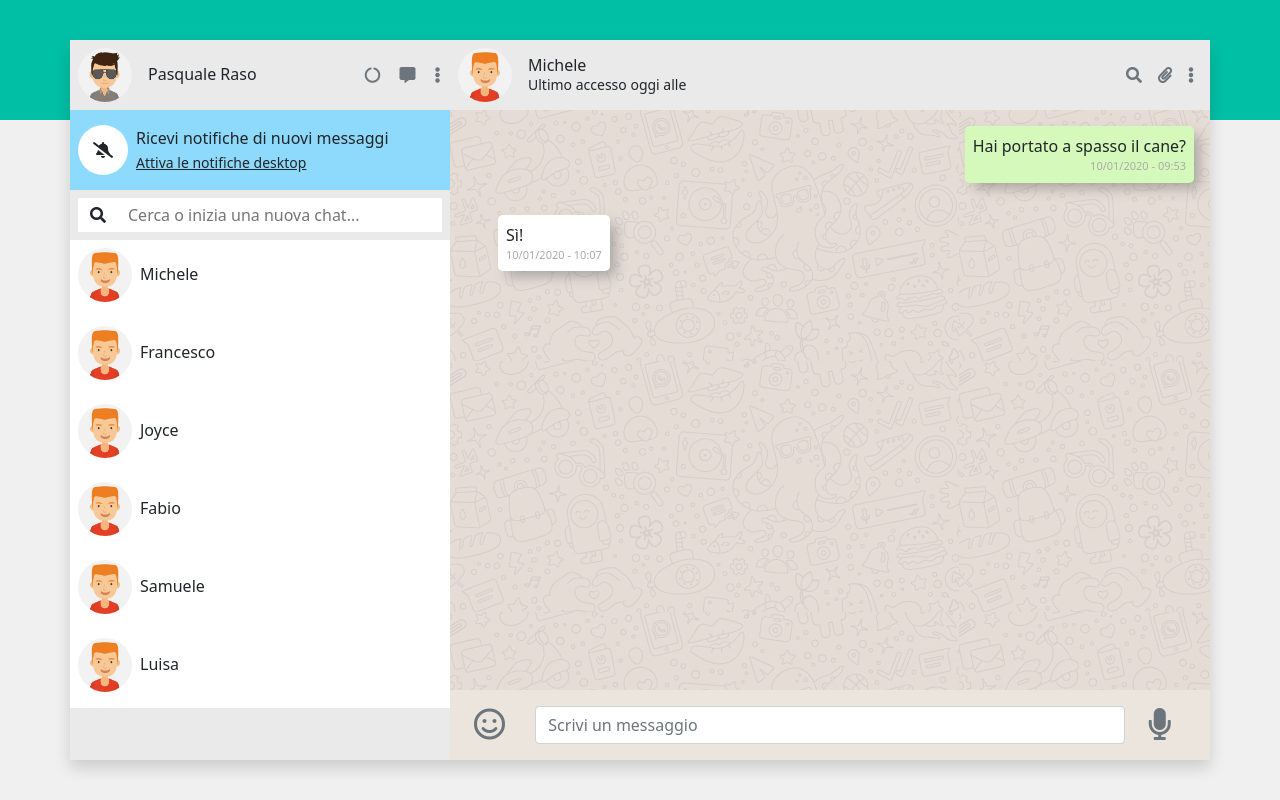
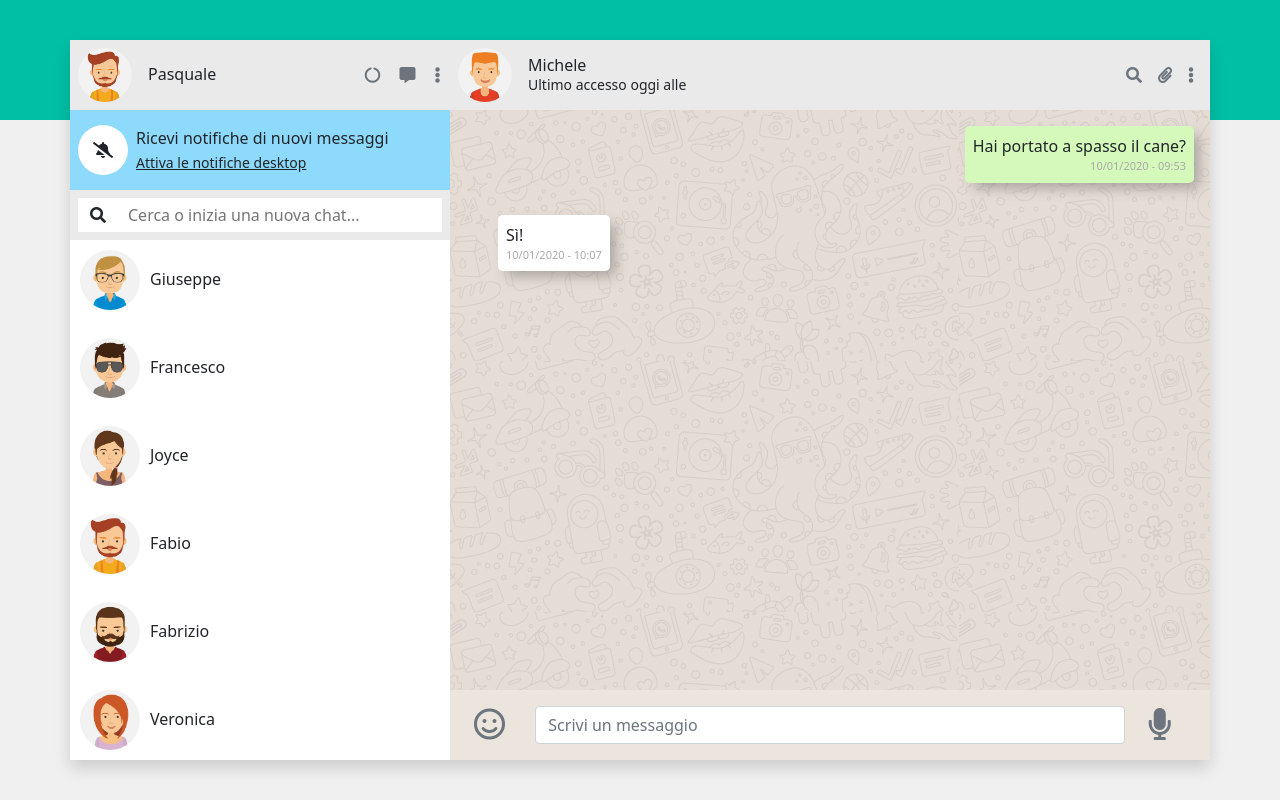
Before and after one commit to Pasquale-Raso/vue-boolzapp, a plain HTML site: page index.html in a window 1280 px wide. Drawn offline with nearby package versions, Linux system fonts and the light colour scheme.

Commit message:
img chat list

```diff
--- a/index.html
+++ b/index.html
@@ -34,14 +34,12 @@
             class="col-4 p-0 h-100 bg-light-gray d-flex flex-column"
           >
             <!-- USER -->
-            <section
-              class="user-section flex-shrink-0 d-flex justify-content-between"
-            >
+            <section class="user-section flex-shrink-0 d-flex justify-content-between">
               <div class="media">
                 <figure>
-                  <img src="img/avatar_2.jpg" />
+                  <img :src="`img/avatar${contactsList.user.avatar}.jpg`"/>
                 </figure>
-                <div class="h6 media-text">Pasquale Raso</div>
+                <div class="h6 media-text">{{ contactsList.user.name }}</div>
               </div>
               <div
                 class="
@@ -86,9 +84,8 @@
                   v-for="(contact, index) in contacts"
                   v-if="showItem(contact.name)"
                   class="media h6 media-text">
-                  <figure >
-                    <img src="img/avatar_1.jpg"/>
-                  </figure>
+                  <img :src="`img/avatar${contact.avatar}.jpg`" class="mediaList">
+                </figure>
                   {{contact.name}}
                 </li>
               </ul>
--- a/js/javascript.js
+++ b/js/javascript.js
@@ -6,13 +6,13 @@ const app = new Vue({
     searchTerm: "",
     contactsList: {
       user: {
-        name: "Nome Utente",
-        avatar: "_io",
+        name: "Pasquale",
+        avatar: "_4",
       },
       contacts: [
         {
-          name: "Michele",
-          avatar: "_1",
+          name: "Giuseppe",
+          avatar: "_3",
           visible: true,
           messages: [
             {
@@ -56,7 +56,7 @@ const app = new Vue({
         },
         {
           name: "Joyce",
-          avatar: "_3",
+          avatar: "_io",
           visible: true,
           messages: [
             {
@@ -99,8 +99,8 @@ const app = new Vue({
           ],
         },
         {
-          name: "Samuele",
-          avatar: "_5",
+          name: "Fabrizio",
+          avatar: "_8",
           visible: true,
           messages: [
             {
@@ -121,7 +121,7 @@ const app = new Vue({
           ],
         },
         {
-          name: "Luisa",
+          name: "Veronica",
           avatar: "_6",
           visible: true,
           messages: [
--- a/style/style.css
+++ b/style/style.css
@@ -114,3 +114,14 @@ li.media:hover {
   font-size: 11px;
   color: #aaa;
 }
+.mediaList {
+  width: 60px;
+  height: 60px;
+  margin-left: 5px;
+  display: flex;
+  align-items: center;
+  justify-content: center;
+  background-color: #fff;
+  border-radius: 50%;
+  margin: 10px;
+}
```
